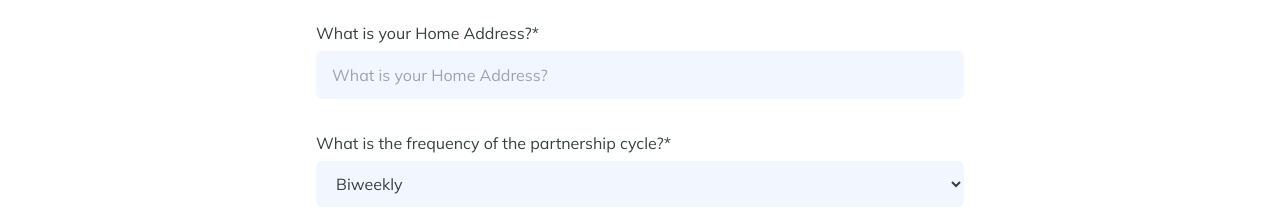
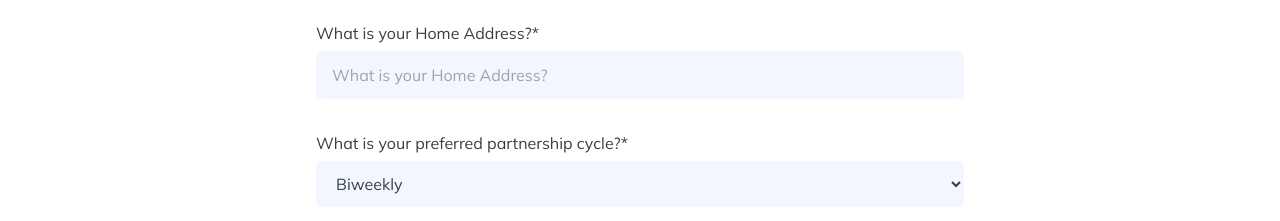
Before and after one commit to Godson8/Omega-Chapel, a Next.js app: page /our-partners in a window 1280 px wide. Shown: the part 7920-8141 px from the top of the page. Built offline with nearby package versions, Linux system fonts and the light colour scheme.

Commit message:
Changed freq text

```diff
--- a/components/PartnersForm/PartnersForm.tsx
+++ b/components/PartnersForm/PartnersForm.tsx
@@ -184,7 +184,7 @@ const PartnersForm = ({ title, detail }: FormTitle) => {
             />
           </div>
           <div className="flex flex-col space-y-[6px]">
-            <p>What is the frequency of the partnership cycle?*</p>
+            <p>What is your preferred partnership cycle?*</p>
             <select
               {...register("partnershipFrequency", { required: true })}
               className="px-4 py-3 bg-[#F2F7FF] text-primary w-full focus:border focus:outline-none focus:border-primary rounded-md"
```
